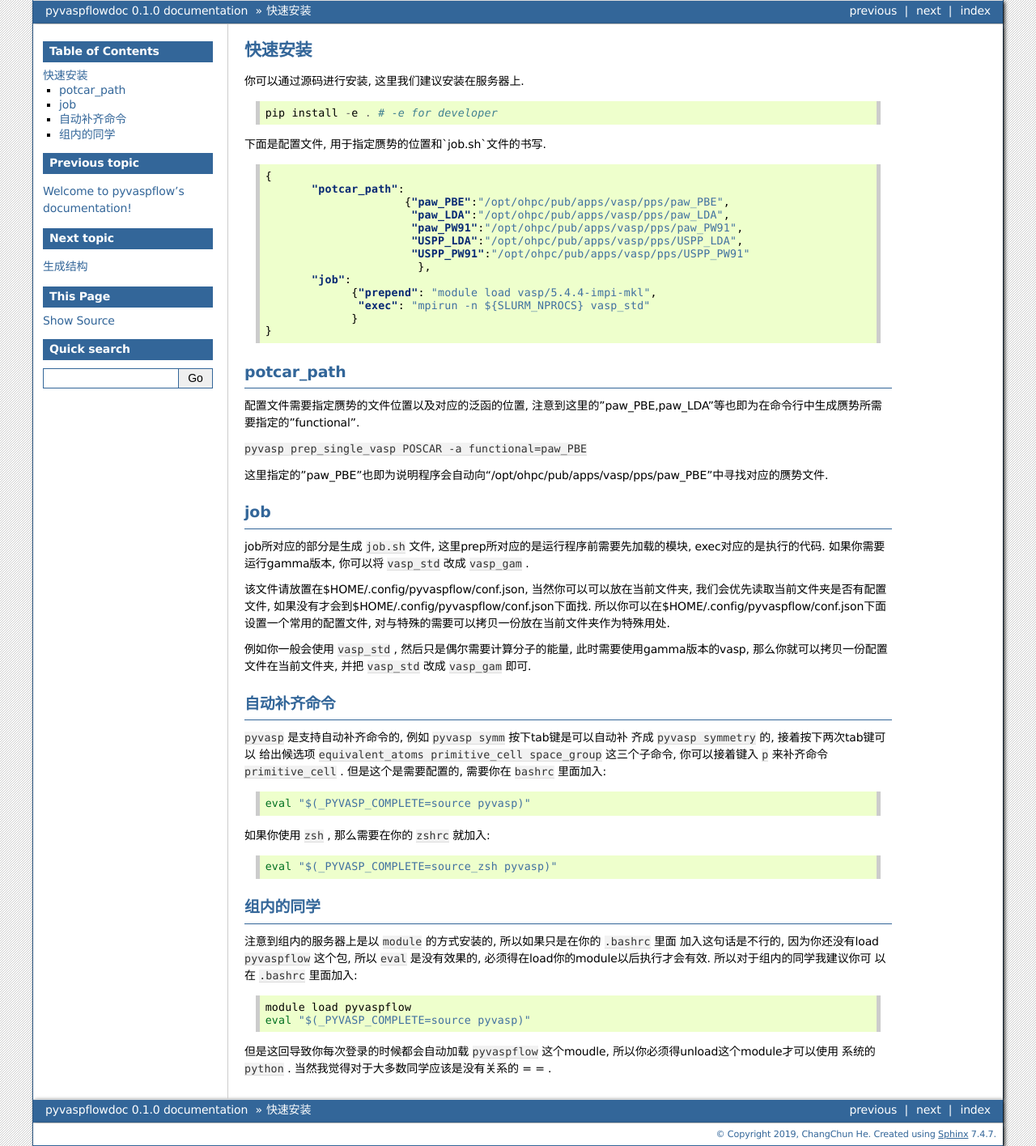
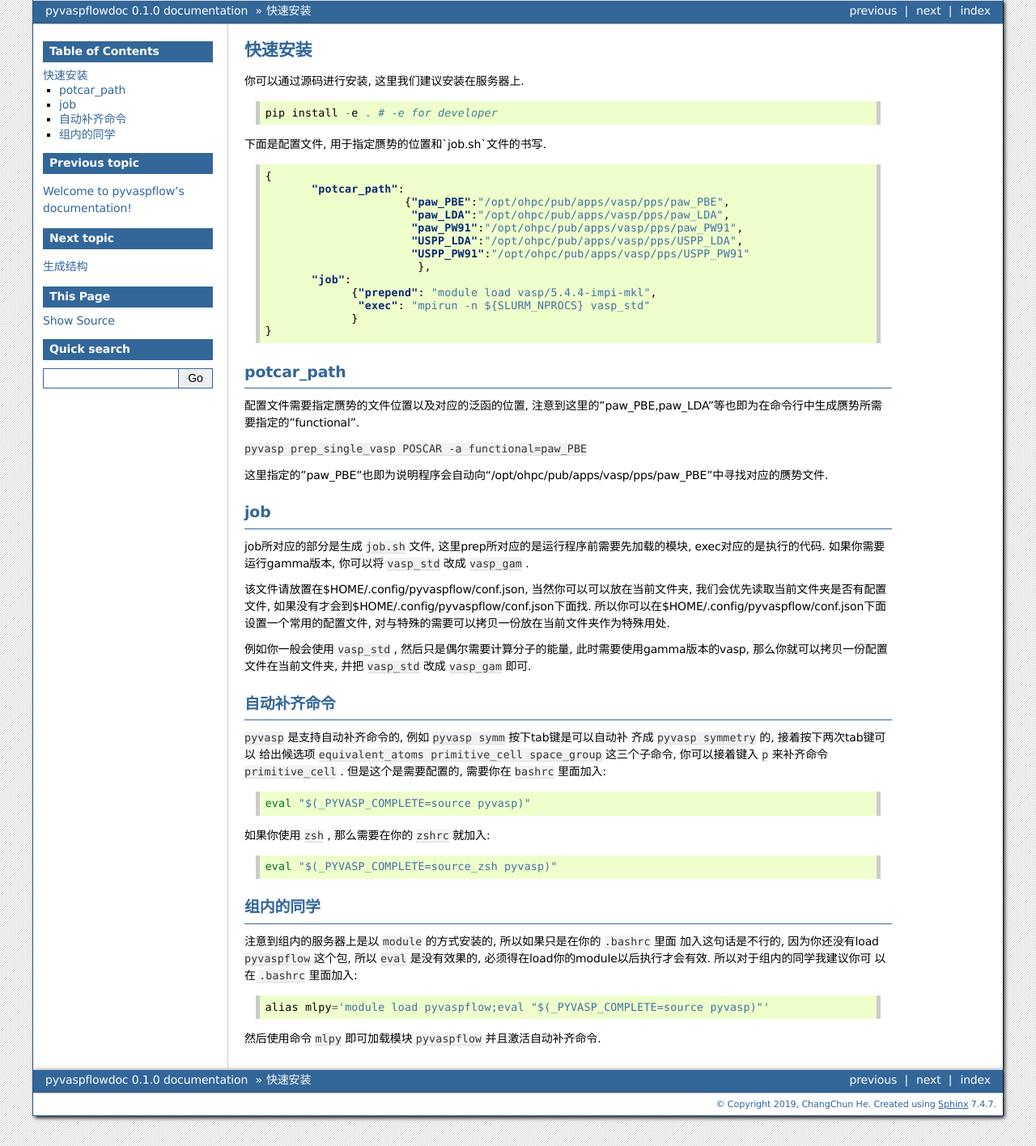
Before and after one commit to ChangChunHe/pyvaspflow, a Sphinx documentation site: the page built from docs/source/installation.rst, in a window 1280 px wide. Shown: the whole page at 81% size. Built offline with Sphinx 7.4.7, drawn with Linux system fonts in a browser that asks for light colours.

Commit message:
add auto-completion setting docs

```diff
--- a/docs/source/installation.rst
+++ b/docs/source/installation.rst
@@ -68,8 +68,6 @@ job所对应的部分是生成 ``job.sh`` 文件, 这里prep所对应的是运
 必须得在load你的module以后执行才会有效. 所以对于组内的同学我建议你可
 以在 ``.bashrc`` 里面加入::
 
-    module load pyvaspflow
-    eval "$(_PYVASP_COMPLETE=source pyvasp)"
+    alias mlpy='module load pyvaspflow;eval "$(_PYVASP_COMPLETE=source pyvasp)"'
 
-但是这回导致你每次登录的时候都会自动加载 ``pyvaspflow`` 这个moudle, 所以你必须得unload这个module才可以使用
-系统的 ``python`` . 当然我觉得对于大多数同学应该是没有关系的 = = .
+然后使用命令 ``mlpy`` 即可加载模块 ``pyvaspflow`` 并且激活自动补齐命令.
```
